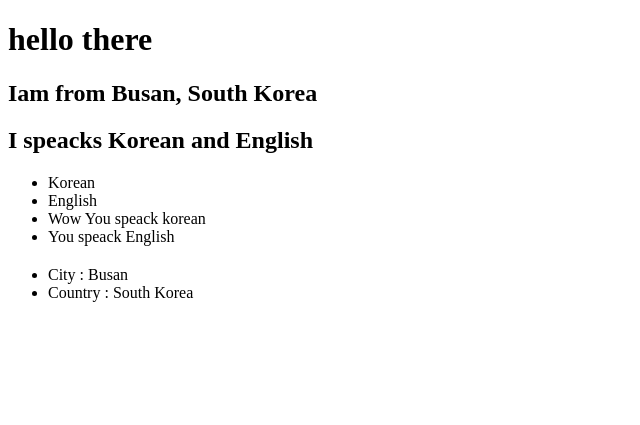
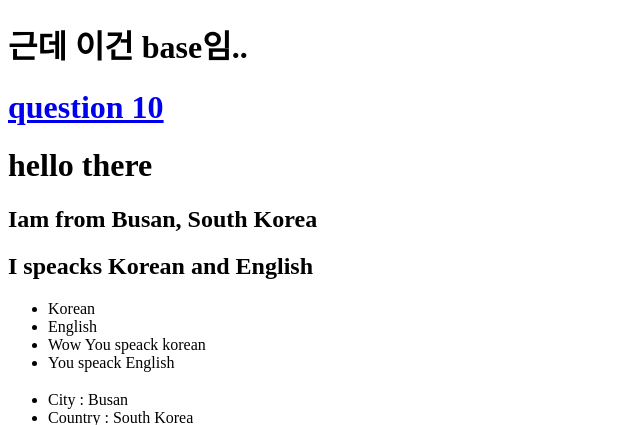
Before and after one commit to SeungJin051/DjangoBeginner, a Django app: page /polls/ in a window 1280 px wide. Shown: the top 425 px of the page, without its empty margins (0-640 px from the left). Run offline with Django 4.2, Linux system fonts and the light colour scheme.

Commit message:
Django Template(템플릿) URL과 상속에 대해 알아보기
urls 구동 방식 더 공부 필요

```diff
--- a/mysite/settings.py
+++ b/mysite/settings.py
@@ -11,7 +11,7 @@ https://docs.djangoproject.com/en/4.2/ref/settings/
 """
 
 from pathlib import Path
-
+import os
 # Build paths inside the project like this: BASE_DIR / 'subdir'.
 BASE_DIR = Path(__file__).resolve().parent.parent
 
@@ -56,7 +56,8 @@ ROOT_URLCONF = 'mysite.urls'
 TEMPLATES = [
     {
         'BACKEND': 'django.template.backends.django.DjangoTemplates',
-        'DIRS': [],
+        # 템플릿이 루트 디렉터리에 템플릿이라는 디렉토리 안에 있다 라고 저장. / 서버를 시작하면 다른 템플릿 디렉토리도 들여다 봐서 액세스 가능
+        'DIRS': [os.path.join(BASE_DIR, 'templates')],
         'APP_DIRS': True,
         'OPTIONS': {
             'context_processors': [
--- a/polls/templates/polls/main.html
+++ b/polls/templates/polls/main.html
@@ -1,14 +1,14 @@
-<!DOCTYPE html>
-<html lang="en">
+{% extends "base.html" %}
+{% comment %} 나는 base.html에 내용을 채울 거다 상속{% endcomment %}
 
-  <head>
-    <meta charset="UTF-8"/>
-    <meta http-equiv="X-UA-Compatible" content="IE=edge"/>
-    <meta name="viewport" content="width=device-width, initial-scale=1.0"/>
-    <title>Document</title>
-  </head>
-
-  <body>
+{% block content %}
+  <h1>
+    {% comment %} polls는 어디서 왔나 urls.py에서 reserved 변수로 설정 했다. app_name {% endcomment %}
+    {% comment %} polls:detai을 해놓은 이유는 그 네임을 사용하기위해서 path에서 name을 지정해 놓았기 때문 {% endcomment %}
+    {% comment %} 내 생각엔 polls 앱 변수와 path의 url을 엮어서 사용 {% endcomment %}
+    {% comment %} 현재 question_id=10으로 하드코딩함 {% endcomment %}
+    <a href="{% url "polls:detail" question_id=10 %}">question 10</a>
+  </h1>
   <h1>{{ greetings|lower }}</h1>
   <h2>Iam from
     {{ location.city }},
@@ -39,6 +39,4 @@
         {{ v }}</li>
     {% endfor %}
   </ul>
-  </body>
-
-</html>
+{% endblock content %}
--- a/polls/urls.py
+++ b/polls/urls.py
@@ -2,9 +2,12 @@ from django.urls import path
 
 from . import views
 
+# 앱 네임 추가
+app_name = 'polls'
+
 urlpatterns = [
     path("", views.index, name="index"),
-    # ex : polls/5/
+    # ex : polls/5/ | question_id를 받는 path 현재 10을 받아주는 코드
     path("<int:question_id>/", views.detail, name="detail"),
     # ex : polls/5/results/
     path("<int:question_id>/results/", views.results, name="results"),
--- /dev/null
+++ b/templates/base.html
@@ -0,0 +1,16 @@
+<!DOCTYPE html>
+<html lang="en">
+
+  <head>
+    <meta charset="UTF-8">
+    <meta http-equiv="X-UA-Compatible" content="IE=edge">
+    <meta name="viewport" content="width=device-width, initial-scale=1.0">
+    <title>Document</title>
+  </head>
+
+  <body>
+    <h1>근데 이건 base임..</h1>
+    {% block content %}{% endblock content %}
+  </body>
+
+</html>
```
Lines whose indentation alone changed are shown as unchanged.
